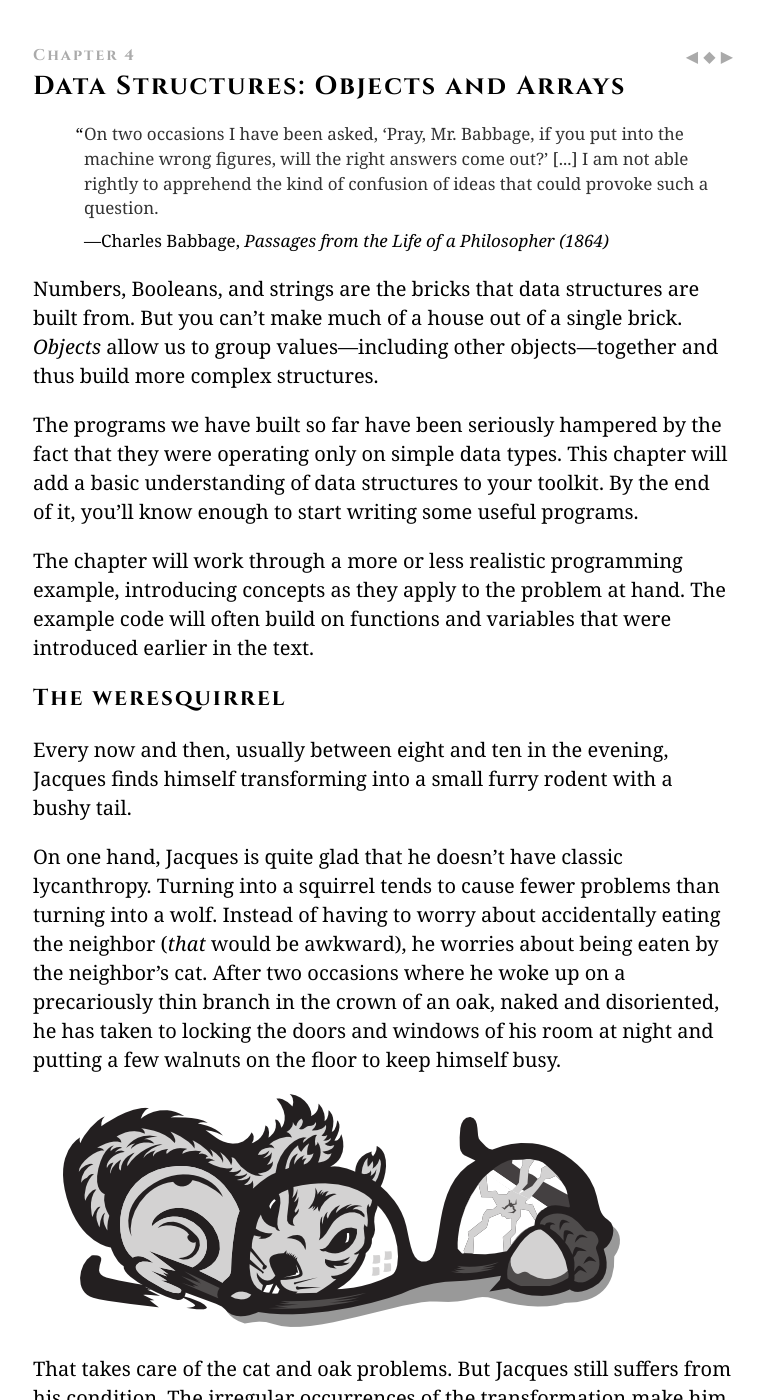
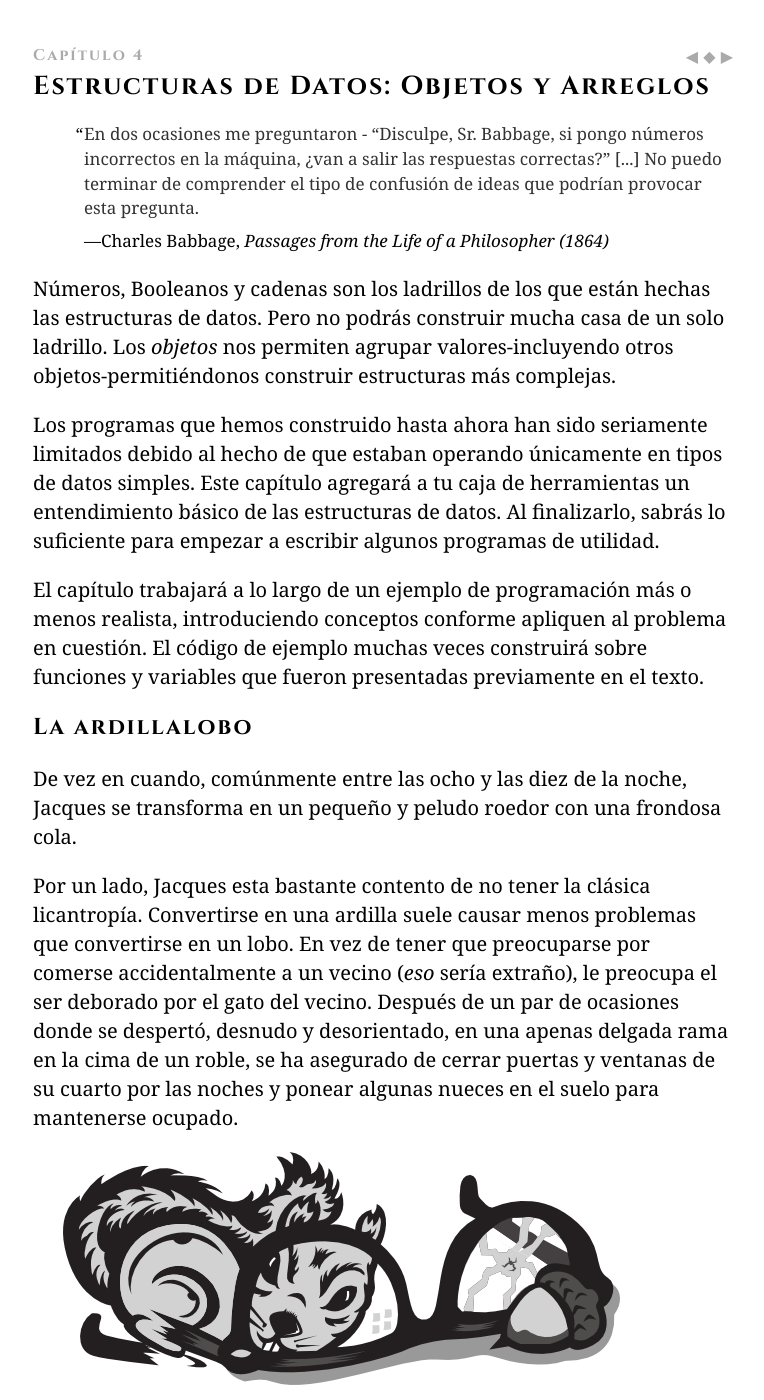
Before and after one commit to hectorip/Eloquent-JavaScript-ES-online, a Jekyll site: the page chapters/04_data.html, which Jekyll copies as it is, in a window 1280 px wide and 1400 px high. Shown: the whole window, without its empty margins (257-1021 px from the left). Built offline with Jekyll 4.4.1, drawn with Linux system fonts in a browser that asks for light colours; nearby versions of some CDN libraries; library files that are not in the unit come from our copies; some of the changed text lies outside the part shown.

Commit message:
Chapter 4

```diff
--- a/chapters/04_data.html
+++ b/chapters/04_data.html
@@ -1,157 +1,160 @@
 <!doctype html>
 <head>
   <meta charset="utf-8">
-  <title>Data Structures: Objects and Arrays :: Eloquent JavaScript</title>
+  <title>Estructuras de Datos: Objetos y Arreglos :: Eloquent JavaScript</title>
   <link rel=stylesheet href="js/node_modules/codemirror/lib/codemirror.css">
   <script src="js/acorn_codemirror.js"></script>
   <link rel=stylesheet href="css/ejs.css">
   <script src="js/sandbox.js"></script>
   <script src="js/ejs.js"></script>
   <script>var chapNum = 4;var sandboxLoadFiles = ["code/jacques_journal.js", "code/chapter/04_data.js"];</script>
+  <script>
+  (function(i,s,o,g,r,a,m){i['GoogleAnalyticsObject']=r;i[r]=i[r]||function(){
+  (i[r].q=i[r].q||[]).push(arguments)},i[r].l=1*new Date();a=s.createElement(o),
+  m=s.getElementsByTagName(o)[0];a.async=1;a.src=g;m.parentNode.insertBefore(a,m)
+  })(window,document,'script','//www.google-analytics.com/analytics.js','ga');
+
+  ga('create', 'UA-53624335-3', 'auto');
+  ga('send', 'pageview');
+
+  </script>
 </head>
 
 <article>
 <nav>
-  <a href="03_functions.html" title="previous chapter">◀</a>
+  <a href="03_functions.html" title="capítulo previo">◀</a>
   <a href="index.html" title="cover">◆</a>
-  <a href="05_higher_order.html" title="next chapter">▶</a>
+  <a href="05_higher_order.html" title="capítulo siguiente">▶</a>
 </nav>
 
-<h1><div class=chap_num>Chapter 4</div>Data Structures: Objects and Arrays</h1>
+<h1><div class=chap_num>Capítulo 4</div>Estructuras de Datos: Objetos y Arreglos</h1>
 <blockquote>
-<p><a class=p_ident id="p_3DGxnMhaad" href="#p_3DGxnMhaad"></a>On two occasions I have been asked, ‘Pray,
-Mr. Babbage, if you put into the machine wrong figures, will the right
-answers come out?’ [...] I am not able rightly to apprehend the kind
-of confusion of ideas that could provoke such a question.</p>
+<p><a class=p_ident id="p_AF14oG5tGE" href="#p_AF14oG5tGE"></a>En dos ocasiones me preguntaron - “Disculpe, Sr. Babbage, si pongo
+números incorrectos en la máquina, ¿van a salir las respuestas correctas?”
+[...] No puedo terminar de comprender el tipo de confusión de ideas que
+podrían provocar esta pregunta.</p>
  <footer>Charles Babbage, <cite>Passages from the Life of a Philosopher (1864)</cite></footer>
 </blockquote>
-<p><a class=p_ident id="p_j/UjCN3npi" href="#p_j/UjCN3npi"></a>Numbers, Booleans, and strings are the
-bricks that data structures are built from. But you can&#8217;t make
-much of a house out of a single brick. <em>Objects</em> allow us to group
-values—including other objects—together and thus build more complex
-structures.</p>
-<p><a class=p_ident id="p_TT9r8Cr1W0" href="#p_TT9r8Cr1W0"></a>The programs we have built so far have been seriously hampered by the
-fact that they were operating only on simple data types. This chapter
-will add a basic understanding of data structures to your toolkit. By
-the end of it, you&#8217;ll know enough to start writing some useful
-programs.</p>
-<p><a class=p_ident id="p_vL8agXHSiL" href="#p_vL8agXHSiL"></a>The chapter will work through a more or less realistic programming
-example, introducing concepts as they apply to the problem at hand.
-The example code will often build on functions and variables that were
-introduced earlier in the text.</p>
-<h2><a class=h_ident id="h_NvjtahQLlw" href="#h_NvjtahQLlw"></a>The weresquirrel</h2>
-<p><a class=p_ident id="p_2uQlDOT3CH" href="#p_2uQlDOT3CH"></a>Every now and then, usually
-between eight and ten in the evening, Jacques finds himself
-transforming into a small furry rodent with a bushy tail.</p>
-<p><a class=p_ident id="p_EIDMzKWaqr" href="#p_EIDMzKWaqr"></a>On one hand, Jacques is quite glad that he doesn&#8217;t have classic
-lycanthropy. Turning into a squirrel tends to cause fewer problems
-than turning into a wolf. Instead of having to worry about
-accidentally eating the neighbor (<em>that</em> would be awkward), he worries
-about being eaten by the neighbor&#8217;s cat. After two occasions where he
-woke up on a precariously thin branch in the crown of an oak, naked
-and disoriented, he has taken to locking the doors and windows of his
-room at night and putting a few walnuts on the floor to keep himself
-busy.</p>
+<p><a class=p_ident id="p_FVxq6Uf2rv" href="#p_FVxq6Uf2rv"></a>Números, Booleanos
+y cadenas son los ladrillos de los que están hechas las estructuras de datos.
+Pero no podrás construir mucha casa de un solo ladrillo. Los <em>objetos</em> nos
+permiten agrupar valores-incluyendo otros objetos-permitiéndonos construir
+estructuras más complejas.</p>
+<p><a class=p_ident id="p_lP6aJVStsL" href="#p_lP6aJVStsL"></a>Los programas que hemos construido hasta ahora han sido seriamente limitados
+debido al hecho de que estaban operando únicamente en tipos de datos simples. Este
+capítulo agregará a tu caja de herramientas un entendimiento básico de las
+estructuras de datos. Al finalizarlo, sabrás lo suficiente para empezar a escribir
+algunos programas de utilidad.</p>
+<p><a class=p_ident id="p_MCaISwxTsj" href="#p_MCaISwxTsj"></a>El capítulo trabajará a lo largo de un ejemplo de programación más o menos
+realista, introduciendo conceptos conforme apliquen al problema en cuestión.
+El código de ejemplo muchas veces construirá sobre funciones y variables que
+fueron presentadas previamente en el texto.</p>
+<h2><a class=h_ident id="h_iVT/lU2XGg" href="#h_iVT/lU2XGg"></a>La ardillalobo</h2>
+<p><a class=p_ident id="p_ILCOYpDrw1" href="#p_ILCOYpDrw1"></a>De vez en cuando, comúnmente
+entre las ocho y las diez de la noche, Jacques  se transforma en
+un pequeño y peludo roedor con una frondosa cola.</p>
+<p><a class=p_ident id="p_JWDybfL/03" href="#p_JWDybfL/03"></a>Por un lado, Jacques esta bastante contento de no tener la clásica licantropía.
+Convertirse en una ardilla suele causar menos problemas que convertirse en un
+lobo. En vez de tener que preocuparse por comerse accidentalmente a un vecino
+(<em>eso</em> sería extraño), le preocupa el ser deborado por el gato del vecino.
+Después de un par de ocasiones donde se despertó, desnudo y desorientado, en una
+apenas delgada rama en la cima de un roble, se ha asegurado de cerrar puertas y
+ventanas de su cuarto por las noches y ponear algunas nueces en el suelo para
+mantenerse ocupado.</p>
 <div class="image">
   <img src="img/weresquirrel.png" alt="The weresquirrel">
 </div>
-<p><a class=p_ident id="p_mMWZqiA+i1" href="#p_mMWZqiA+i1"></a>That takes care of the cat and oak problems. But Jacques still suffers
-from his condition. The irregular occurrences of the transformation
-make him suspect that they might be triggered by something.
-For a while, he believed that it happened only on days when he
-had touched trees. So he stopped touching trees entirely and even
-avoided going near them. But the problem persisted.</p>
-<p><a class=p_ident id="p_I4RF6opRCC" href="#p_I4RF6opRCC"></a>Switching to a more scientific approach, Jacques intends
-to start keeping a daily log of everything he did that day and whether
-he changed form. With this data he hopes to narrow down the conditions
-that trigger the transformations.</p>
-<p><a class=p_ident id="p_WERwFzJu93" href="#p_WERwFzJu93"></a>The first thing he does is design a data structure to store this
-information.</p>
-<h2><a class=h_ident id="h_HjL/otjEJn" href="#h_HjL/otjEJn"></a>Data sets</h2>
-<p><a class=p_ident id="p_HFLfyQFSDp" href="#p_HFLfyQFSDp"></a>To work with a chunk of digital data, we&#8217;ll first
-have to find a way to represent it in our machine&#8217;s memory. Say,
-as a simple example, that we want to represent a collection of
-numbers: 2, 3, 5, 7, and 11.</p>
-<p><a class=p_ident id="p_cnzv4pg+Wz" href="#p_cnzv4pg+Wz"></a>We could get creative with strings—after all, strings
-can be any length, so we can put a lot of data into them—and use <code>"2 3
-5 7 11"</code> as our representation. But this is awkward. You&#8217;d have to
-somehow extract the digits and convert them back to numbers to access
-them.</p>
-<p><a class=p_ident id="p_/aFILq7bDn" href="#p_/aFILq7bDn"></a>Fortunately, JavaScript
-provides a data type specifically for storing sequences of values. It
-is called an <em>array</em> and is written as a list of values between
-square brackets, separated by commas.</p>
+<p><a class=p_ident id="p_t8snrXUbD8" href="#p_t8snrXUbD8"></a>Eso resuelve los problemas del gato y el roble. Pero Jacques aún sufre de su
+enfermedad. Los momentos irregular en que se presenta la transformación le hacen
+sospechar que pudieran ser detonadas por algo. Por algún tiempo, creyó que
+sucedía sólo en los dias que había tocado árboles. Así que dejó de tocar árboles
+de manera definitiva e incluso evitó acercarse a ellos. Pero el problema
+presistió.</p>
+<p><a class=p_ident id="p_JnDiVDnGkd" href="#p_JnDiVDnGkd"></a>Cambiando a una perspectiva un poco más científica, Jacques planea
+empezar un registro diario de todo lo que hizo ese día y si tuvo o no una
+transformación. Con estos datos espera limitar las condiciones que disparan las
+transformaciones.</p>
+<p><a class=p_ident id="p_IyloWR3Bh6" href="#p_IyloWR3Bh6"></a>La primer cosa que hace es diseñar una estructura de datos para almacenar esta
+información.</p>
+<h2><a class=h_ident id="h_7lZW6LyfA5" href="#h_7lZW6LyfA5"></a>Conjuntos de datos</h2>
+<p><a class=p_ident id="p_970mNfCcKX" href="#p_970mNfCcKX"></a>Para trabajar con un pedazo de datos digitales, primero
+tendremos que encontrar una forma de representarlo en la memoria de nuestra
+máquina.Digamos, como un pequeño ejemplo, que queremos representar una
+colección de números: 2, 3, 5, 7 y 11.</p>
+<p><a class=p_ident id="p_z0fHaVBgeu" href="#p_z0fHaVBgeu"></a>Podríamos ponernos creativos usando cadenas-despues de todo, las
+cadenas pueden ser de cualquier longitud, así que podríamos pone mucha
+información en ellas-y usar <code>"2 3 5 7 11"</code> como nuestra representación. Pero
+esto es extaño. De alguna forma tendrías que extaer los dígitos y convertirlos
+de vuelta a números para accesarlos.</p>
+<p><a class=p_ident id="p_E6FJenluA8" href="#p_E6FJenluA8"></a>Afortunadamente, Javascript proporciona un
+tipo de dato específico para almacenar secuencias de valores. Se le llama
+<em>arreglo</em> y se escribe como una lista de valores entre corchetes, separados
+por comas.</p>
 <pre data-language="javascript" class="snippet cm-s-default"><a class=c_ident id="c_WrRipN2I5z" href="#c_WrRipN2I5z"></a><span class="cm-keyword">var</span> <span class="cm-variable">listOfNumbers</span> <span class="cm-operator">=</span> [<span class="cm-number">2</span>, <span class="cm-number">3</span>, <span class="cm-number">5</span>, <span class="cm-number">7</span>, <span class="cm-number">11</span>];
 <span class="cm-variable">console</span>.<span class="cm-property">log</span>(<span class="cm-variable">listOfNumbers</span>[<span class="cm-number">1</span>]);
 <span class="cm-comment">// → 3</span>
 <span class="cm-variable">console</span>.<span class="cm-property">log</span>(<span class="cm-variable">listOfNumbers</span>[<span class="cm-number">1</span> <span class="cm-operator">-</span> <span class="cm-number">1</span>]);
 <span class="cm-comment">// → 2</span></pre>
-<p><a class=p_ident id="p_xu5bhsrvS2" href="#p_xu5bhsrvS2"></a>The notation for getting
-at the elements inside an array also uses square brackets. A pair
-of square brackets immediately after an expression, with another
-expression inside of them, will look up the element in the left-hand
-expression that corresponds to the <em>index</em> given by the expression
-in the brackets.</p>
-<p id="array_indexing"><a class=p_ident id="p_i4f1iEZJFW" href="#p_i4f1iEZJFW"></a>The first index of an array is zero, not one. So the first element can
-be read with <code>listOfNumbers[0]</code>. If you don&#8217;t have a programming
-background, this convention might take some getting used to. But
-zero-based counting has a long tradition in technology, and as
-long as this convention is followed consistently (which it is, in
-JavaScript), it works well.</p>
-<h2 id="properties"><a class=h_ident id="h_vGyI2y8HA6" href="#h_vGyI2y8HA6"></a>Properties</h2>
-<p><a class=p_ident id="p_N/KiJ+p6sy" href="#p_N/KiJ+p6sy"></a>We&#8217;ve seen a few
-suspicious-looking expressions like <code>myString.length</code> (to get the
-length of a string) and <code>Math.max</code> (the maximum function) in past
-examples. These are expressions that access a <em>property</em> of some
-value. In the first case, we access the <code>length</code> property of the value
-in <code>myString</code>. In the second, we access the property named <code>max</code> in
-the <code>Math</code> object (which is a collection of mathematics-related values
-and functions).</p>
-<p><a class=p_ident id="p_dTOk+Nu/lR" href="#p_dTOk+Nu/lR"></a>Almost all JavaScript values
-have properties. The exceptions are <code>null</code> and <code>undefined</code>. If you try
-to access a property on one of these nonvalues, you get an error.</p>
+<p><a class=p_ident id="p_Y7cmBj9QZD" href="#p_Y7cmBj9QZD"></a>La notación para obtener los elementos
+dentro de un arreglo también utiliza corchetes. Un par de corchetes
+inmediátamente después de una expresión, con otra expresión dentro de los
+corchetes. buscará el elemento en la expresión de la izquierda que corresponda
+al  <em>índice</em> dado por la expresión en corchetes.</p>
+<p id="array_indexing"><a class=p_ident id="p_k/YYH/xvvI" href="#p_k/YYH/xvvI"></a>El primer índice de un arreglo es cero, no uno. Así que el primer elemento puede
+leerse usando <code>listOfNumbers[0]</code>. Si no tienes antecedentes en programación,
+acostumbrarte a esta convención puede tomarte algún tiempo. Pero el
+zero-based counting tiene una larga tradición en tecnología y mientras la
+convención se siga de manera consistente (que se ha hecho, en Javascript),
+funciona bien.</p>
+<h2 id="properties"><a class=h_ident id="h_jddsYRbSVf" href="#h_jddsYRbSVf"></a>Propiedades</h2>
+<p><a class=p_ident id="p_QWfY9lqvUg" href="#p_QWfY9lqvUg"></a>Hemos visto algunas expresiones
+sospechosas como <code>myString.length</code> (para obtener la longitud de una cadena) y
+<code>Math.max</code> (la función máximo) en ejemplos pasados. Estas son expresiones que
+accesan una <em>propiedad</em> de algún valor. En el primer caso, accesamos la
+propiedad <code>length</code> de el valor en <code>myString</code>. En el segundo, accesamos la
+propiedad llamada <code>max</code> en el objeto <code>Math</code> (que es una colección de valores y
+funciones relacionadas con las matemáticas).</p>
+<p><a class=p_ident id="p_+scqPh9V5v" href="#p_+scqPh9V5v"></a>Casi todos los valores de Javascript tienen
+propiedades. Las excepciones son <code>null</code> y <code>undefined</code>. Si intentas acceder una
+propiedad de alguno de estos nonvalues, recibirás un error.</p>
 <pre data-language="javascript" class="snippet cm-s-default"><a class=c_ident id="c_ZEvFsOQLc8" href="#c_ZEvFsOQLc8"></a><span class="cm-atom">null</span>.<span class="cm-property">length</span>;
 <span class="cm-comment">// → TypeError: Cannot read property 'length' of null</span></pre>
-<p><a class=p_ident id="p_etK6gD7WXZ" href="#p_etK6gD7WXZ"></a>The two most common ways to access
-properties in JavaScript are with a dot and with square brackets. Both
-<code>value.x</code> and <code>value[x]</code> access a property on <code>value</code>—but not
-necessarily the same property. The difference is in how <code>x</code> is
-interpreted. When using a dot, the part after the dot must be a valid
-variable name, and it directly names the property. When using square
-brackets, the expression between the brackets is <em>evaluated</em> to get
-the property name. Whereas <code>value.x</code> fetches the property of <code>value</code>
-named “x”, <code>value[x]</code> tries to evaluate the expression <code>x</code> and uses
-the result as the property name.</p>
-<p><a class=p_ident id="p_tcrruPP6JD" href="#p_tcrruPP6JD"></a>So if you know that the property you are interested in is called
-“length”, you say <code>value.length</code>. If you want to extract the property
-named by the value held in the variable <code>i</code>, you say <code>value[i]</code>. And
-because property names can be any string, if you want to access a
-property named “2” or “John Doe”, you must use square brackets:
-<code>value[2]</code> or <code>value["John Doe"]</code>. This is the case even though you
-know the precise name of the property in advance, because neither “2”
-nor “John Doe” is a valid variable name and so cannot be accessed
-through dot notation.</p>
-<p><a class=p_ident id="p_d0vwHo1UJ1" href="#p_d0vwHo1UJ1"></a>The elements in an array are stored in properties. Because the
-names of these properties are numbers and we often need to get their
-name from a variable, we have to use the bracket syntax to access
-them. The <code>length</code> property of an array tells us how many elements it
-contains. This property name is a valid variable name, and we know its
-name in advance, so to find the length of an array, you typically
-write <code>array.length</code> because that is easier to write than
-<code>array["length"]</code>.</p>
-<h2 id="methods"><a class=h_ident id="h_fkrGgDyRWc" href="#h_fkrGgDyRWc"></a>Methods</h2>
-<p><a class=p_ident id="p_1Q3NM3X6G3" href="#p_1Q3NM3X6G3"></a>Both string and
-array objects contain, in addition to the <code>length</code> property, a number
-of properties that refer to function values.</p>
+<p><a class=p_ident id="p_7d7s0A0x5C" href="#p_7d7s0A0x5C"></a>Las dos maneras comúnes de accesar propiedades
+en Javascript es con un punto y con corchetes. Ambas <code>value.x</code> y <code>value[x]</code>
+accesan una propiedad en <code>value</code>—pero no necesariamente la misma propiedad.
+La diferencia radica en cómo se interpreta <code>x</code>. Cuando usamos un punto, la parte
+después del punto debe ser un nombre de variable válido y nombra de maner a
+directa a la propiedad. Cuando usamos corchetes, la expresión dentro de los
+corchetes es <em>evaluada</em> para obtener el nombre de la propiedad. Mientras que
+<code>value.x</code> busca la propiedad de <code>value</code> llamada “x”, <code>value[x]</code> intenta evaluar
+la expresión <code>x</code> y usa el resultado como el nombre de la propiedad.</p>
+<p><a class=p_ident id="p_c9PE09Ekfb" href="#p_c9PE09Ekfb"></a>Así que si sabes que la propiedad que te interesa se llama “length”, usas
+<code>value.length</code>. Si deseas extraer la propiedad nombrada por el valor almacenado
+en la variable<code>i</code>, usas <code>value[i]</code>. Y debido a que el nombre de las propiedades
+puede ser cualquier cadena, si quieres accesar una propiedad llamada “2” o
+“John Doe”, debes utilizar corchetes:<code>value[2]</code> or <code>value["John Doe"]</code>. Así lo
+harías incluso si conoces el nombre preciso de la propiedad de antemano, ya que
+ni “2” ni “John Doe” son nombres válidos de variables y por lo tanto no pueden
+accesarse a traves de la notación con punto.</p>
+<p><a class=p_ident id="p_yzUg5l+lTX" href="#p_yzUg5l+lTX"></a>Los elementos en un arreglo se almacenan en propiedades. Debido a que los
+nombres de estas propiedades son números y usualmente necesitamos obtener su
+nombre de una variable, tenemos que usar la sintaxis de corchetes para accesarlos.
+La propiedad <code>length</code> de un arreglo nos dice cuantos elementos contiene. Este
+nombre de propiedad es un nombre de variable válido, y conocemos su nombre por
+anticipad, así que para encontrar la longitud de un arreglo, comúnmente
+escribiremos <code>array.length</code> ya que es más fácil de escribir que <code>array["length"]</code>.</p>
+<h2 id="methods"><a class=h_ident id="h_PmdOYH9y71" href="#h_PmdOYH9y71"></a>Métodos</h2>
+<p><a class=p_ident id="p_DA9DUDOpwl" href="#p_DA9DUDOpwl"></a>Ambos objetos, las cadenas y
+los arreglos contienen, adicionalmente a la propiedad <code>length</code>, un número de
+propiedades que refieren a valores función.</p>
 <pre data-language="javascript" class="snippet cm-s-default"><a class=c_ident id="c_Crc8UwFnzX" href="#c_Crc8UwFnzX"></a><span class="cm-keyword">var</span> <span class="cm-variable">doh</span> <span class="cm-operator">=</span> <span class="cm-string">"Doh"</span>;
 <span class="cm-variable">console</span>.<span class="cm-property">log</span>(<span class="cm-keyword">typeof</span> <span class="cm-variable">doh</span>.<span class="cm-property">toUpperCase</span>);
 <span class="cm-comment">// → function</span>
 <span class="cm-variable">console</span>.<span class="cm-property">log</span>(<span class="cm-variable">doh</span>.<span class="cm-property">toUpperCase</span>());
 <span class="cm-comment">// → DOH</span></pre>
-<p><a class=p_ident id="p_EmYOwg/BO9" href="#p_EmYOwg/BO9"></a>Every string has a <code>toUpperCase</code> property. When called, it
-will return a copy of the string, in which all letters have been
-converted to uppercase. There is also <code>toLowerCase</code>. You can guess
-what that does.</p>
+<p><a class=p_ident id="p_9XCMFPbv3s" href="#p_9XCMFPbv3s"></a>Todas las cadenas tienen una propiedad <code>toUpperCase</code>. Cuando es llamada,
+regresará una copia de la cadena en la que todas las letras han sido convertidas
+a mayúsculas. También existe <code>toLowerCase</code>. Puedes adivinar que es lo que hace.</p>
 <p><a class=p_ident id="p_lNzNM3PoU4" href="#p_lNzNM3PoU4"></a>Interestingly, even though the call to <code>toUpperCase</code> does
 not pass any arguments, the function somehow has access to the string
 <code>"Doh"</code>, the value whose property we called. How this works is
@@ -1028,8 +1031,8 @@ best done by immediately returning false when a mismatch is noticed
 and returning true at the end of the function.</p>
 </div></div>
 <nav>
-  <a href="03_functions.html" title="previous chapter">◀</a>
+  <a href="03_functions.html" title="capítulo previo">◀</a>
   <a href="index.html" title="cover">◆</a>
-  <a href="05_higher_order.html" title="next chapter">▶</a>
+  <a href="05_higher_order.html" title="capítulo siguiente">▶</a>
 </nav>
 </article>
```
